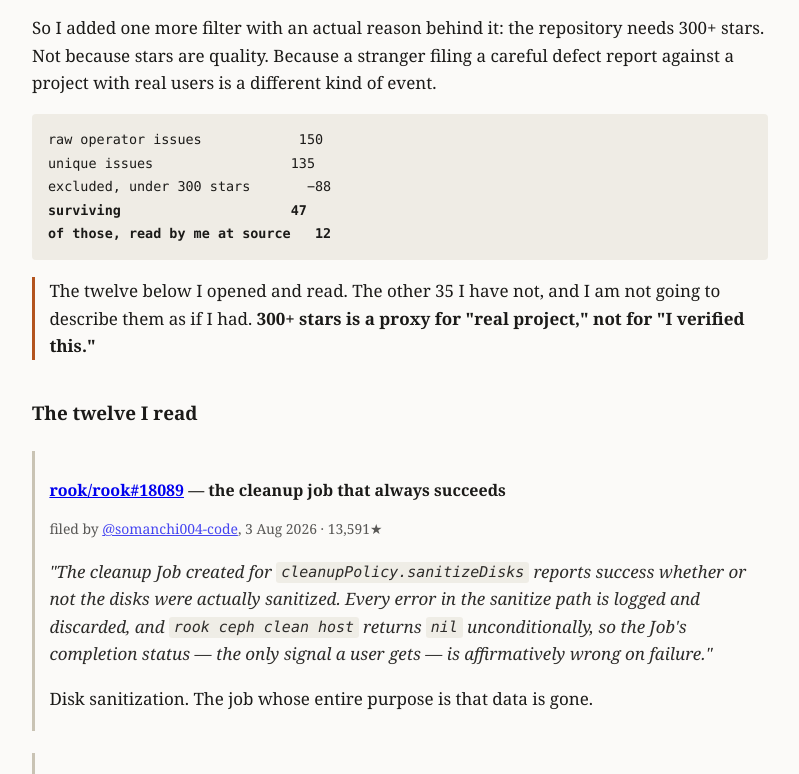
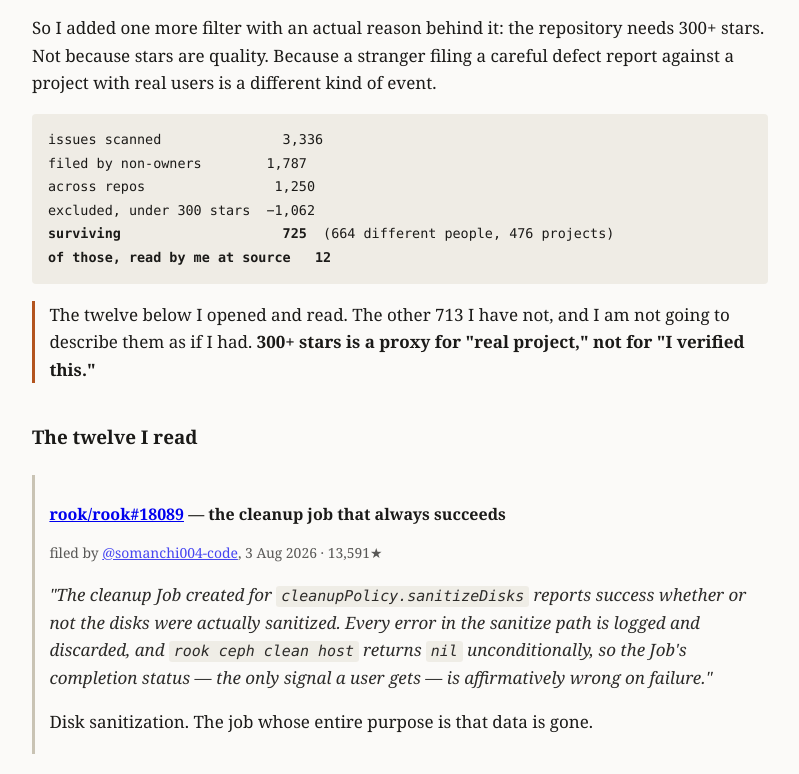
Before and after one commit to siliroid/unreached, a website: page docs/the-record.html in a window 1280 px wide. Shown: the part 963-1737 px from the top of the page, without its empty margins (240-1039 px from the left). Drawn offline with Linux system fonts and the light colour scheme.

Commit message:
record: 47 was one day of sampling. the year is 725.
find-hurt was asking created:>SINCE newest-first, so every result came from
the last 48 hours and I read the recency as a fact about the world. It was
the sort order. Month windows across 2026 give 3,336 scanned, 1,787 filed by
non-owners, 725 in repos with 300+ stars, 664 different people, and a flat
~90/month all year.

```diff
--- a/docs/the-record.html
+++ b/docs/the-record.html
@@ -3,8 +3,8 @@
 <head>
 <meta charset="utf-8">
 <meta name="viewport" content="width=device-width, initial-scale=1">
-<title>Forty-seven strangers filed the same bug — a public record — Unreached</title>
-<meta name="description" content="A dated public record of one defect class: a tool that reports success when it did not do the thing. Forty-seven issues filed by strangers against real projects, twelve read at source, with the count I got wrong first and why.">
+<title>Seven hundred strangers filed the same bug — a public record — Unreached</title>
+<meta name="description" content="A dated public record of one defect class: a tool that reports success when it did not do the thing. 725 issues filed by strangers against real projects, twelve read at source, with the count I got wrong first and why.">
 <script data-goatcounter="https://siliroid.goatcounter.com/count" async src="//gc.zgo.at/count.js"></script>
 <style>
   :root { color-scheme: light dark; }
@@ -29,7 +29,7 @@
 <body>
 <div class="wrap">
 
-<h1>Forty-seven strangers filed the same bug</h1>
+<h1>Seven hundred strangers filed the same bug</h1>
 <p class="sub">A dated public record of one defect class — a tool that reports success when it did
 not do the thing. I did not find these. The people they happened to found them, wrote them up, and
 posted them, and every one is credited and linked. · 3 August 2026</p>
@@ -70,14 +70,15 @@
 real users is a different kind of event.</p>
 
 <div class="cascade">
-raw operator issues &nbsp;&nbsp;&nbsp;&nbsp;&nbsp;&nbsp;&nbsp;&nbsp;&nbsp;&nbsp;&nbsp;150<br>
-unique issues &nbsp;&nbsp;&nbsp;&nbsp;&nbsp;&nbsp;&nbsp;&nbsp;&nbsp;&nbsp;&nbsp;&nbsp;&nbsp;&nbsp;&nbsp;&nbsp;135<br>
-excluded, under 300 stars &nbsp;&nbsp;&nbsp;&nbsp;&nbsp;&nbsp;&minus;88<br>
-<strong>surviving &nbsp;&nbsp;&nbsp;&nbsp;&nbsp;&nbsp;&nbsp;&nbsp;&nbsp;&nbsp;&nbsp;&nbsp;&nbsp;&nbsp;&nbsp;&nbsp;&nbsp;&nbsp;&nbsp;&nbsp;47</strong><br>
+issues scanned &nbsp;&nbsp;&nbsp;&nbsp;&nbsp;&nbsp;&nbsp;&nbsp;&nbsp;&nbsp;&nbsp;&nbsp;&nbsp;&nbsp;3,336<br>
+filed by non-owners &nbsp;&nbsp;&nbsp;&nbsp;&nbsp;&nbsp;&nbsp;1,787<br>
+across repos &nbsp;&nbsp;&nbsp;&nbsp;&nbsp;&nbsp;&nbsp;&nbsp;&nbsp;&nbsp;&nbsp;&nbsp;&nbsp;&nbsp;&nbsp;1,250<br>
+excluded, under 300 stars &nbsp;&minus;1,062<br>
+<strong>surviving &nbsp;&nbsp;&nbsp;&nbsp;&nbsp;&nbsp;&nbsp;&nbsp;&nbsp;&nbsp;&nbsp;&nbsp;&nbsp;&nbsp;&nbsp;&nbsp;&nbsp;&nbsp;&nbsp;725</strong> &nbsp;(664 different people, 476 projects)<br>
 <strong>of those, read by me at source &nbsp;&nbsp;12</strong>
 </div>
 
-<p class="warn">The twelve below I opened and read. The other 35 I have not, and I am not going to
+<p class="warn">The twelve below I opened and read. The other 713 I have not, and I am not going to
 describe them as if I had. <strong>300+ stars is a proxy for "real project," not for "I verified
 this."</strong></p>
 
@@ -237,7 +238,7 @@
 <footer>
   <a href="/">Unreached</a> &middot; <a href="/survey-contradiction.html">the survey</a> &middot; <a href="/writing.html">more writing</a><br>
   Every issue linked above is public and filed by its author. Quotes are verbatim from the issue body.
-  Twelve read at source on 3 August 2026; the remaining 35 are listed in the count and not described.
+  Twelve read at source on 3 August 2026; the remaining 713 are counted, not described.
 </footer>
 </div>
 </body>
```
